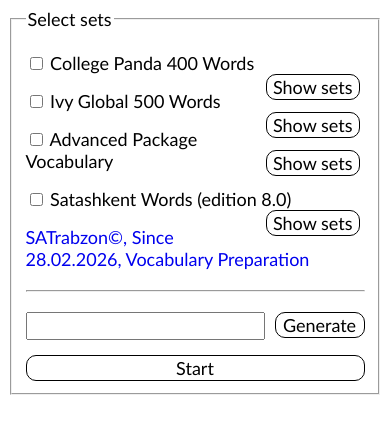
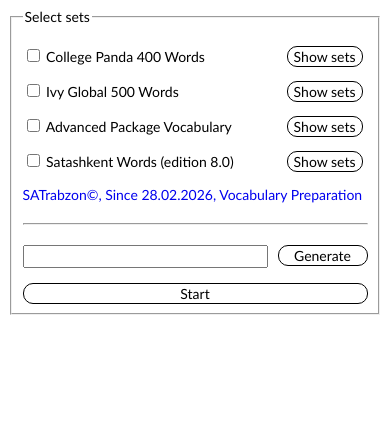
Before and after one commit to coolboy19521/SATrabzon, a Flask app: page / in a window 390 px wide. Shown: the top 434 px of the page. Run offline with Flask 3, Linux system fonts and the light colour scheme; parts of the project's set-up code (start-up, migrations or seed data) failed here and were passed over.

Commit message:
Add files via upload

```diff
--- a/templates/base.html
+++ b/templates/base.html
@@ -17,8 +17,12 @@
                 font-family: Calibri;
                 font-size: 18px;
             }
+            @media (max-width: 500px) {
+                *{
+                    font-size: 14px;
+                }
+            }
             button{
-                font-size:18px;
                 background-color:white;
                 border:1px solid black;
                 border-radius: 10px;
--- a/templates/mainloop.html
+++ b/templates/mainloop.html
@@ -3,6 +3,11 @@
 <style>
     #question-box *{
         font-size:22px;
+    }
+    @media (max-width: 500px) {
+        #question-box *{
+            font-size:18px;
+        }
     }
     #question-button{
         margin-top:16px;
```
